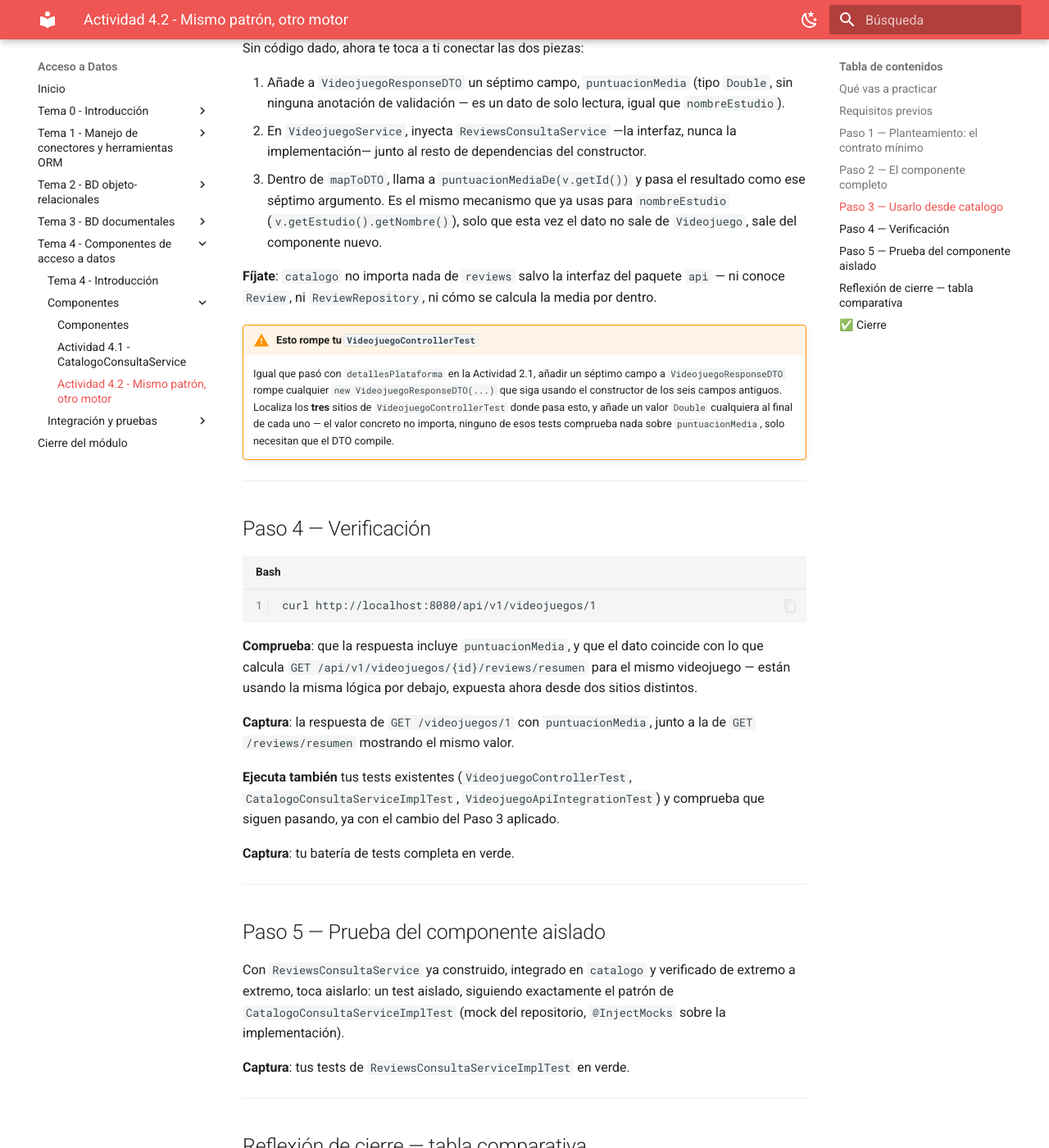
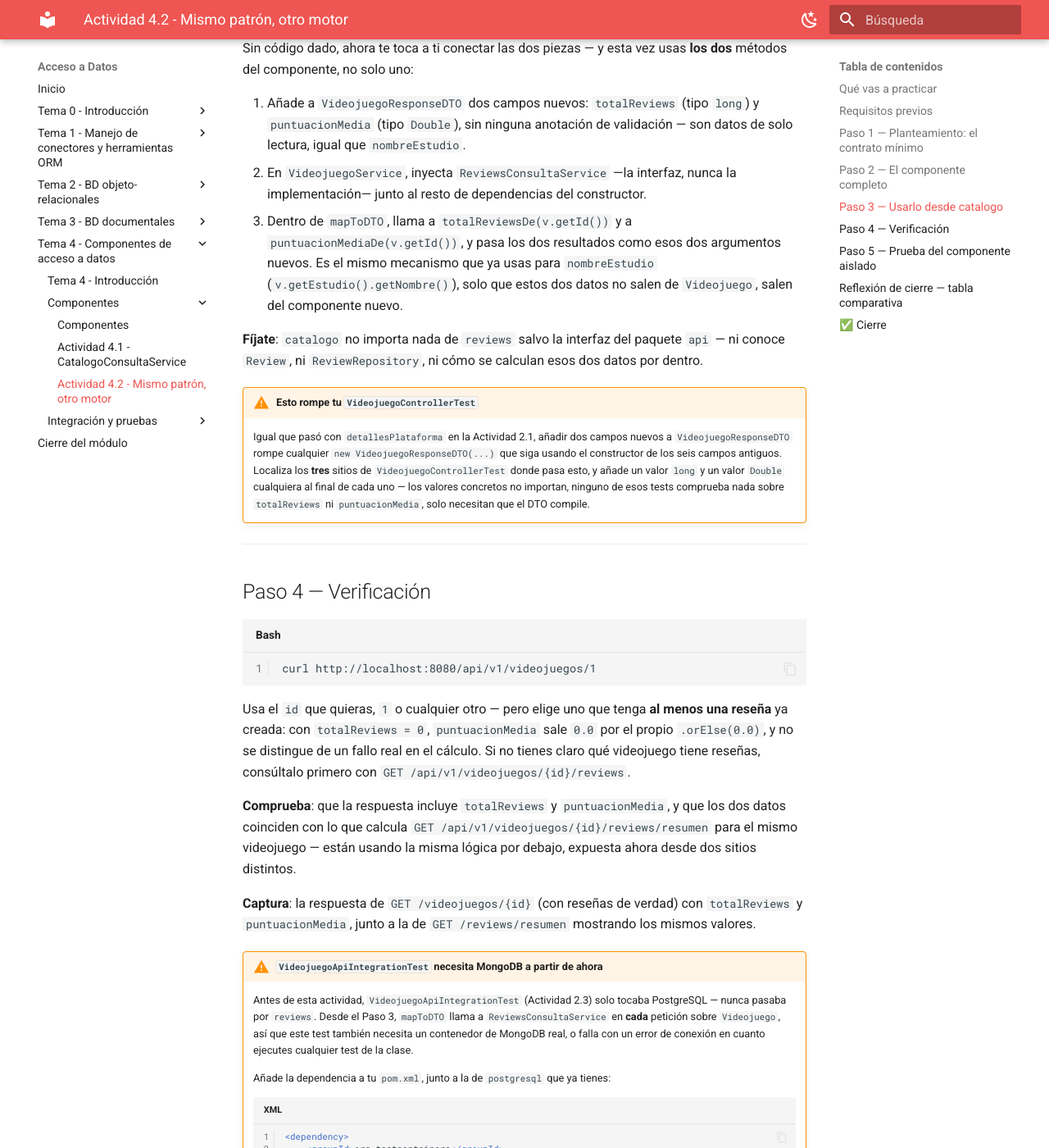
Before and after one commit to aitorventura/acceso-a-datos, an MkDocs documentation site: the page built from docs/tema4/actividad_4_2.md, in a window 1280 px wide and 1400 px high, scrolled down 1844 px. Shown: the whole window at 82% size. Built offline with MkDocs 1.6.1 and Material for MkDocs 9.7.7, drawn with Linux system fonts in a browser that asks for light colours; some of the changed text lies outside the part shown.

Commit message:
Actividad 4.2: usa totalReviewsDe de verdad, aclara id con reseñas y detalla los tests del Paso 5
totalReviewsDe estaba definido y testeado pero no lo consumía nadie del curso;
ahora se expone junto a puntuacionMedia en VideojuegoResponseDTO. También se
aclara que el id de prueba debe tener reseñas reales (si no, 0.0 no se
distingue de un fallo) y se especifican los tres casos a cubrir en el test
aislado del Paso 5.

````diff
--- a/docs/tema4/actividad_4_2.md
+++ b/docs/tema4/actividad_4_2.md
@@ -52,16 +52,16 @@ Sin más código dado que la estructura de arriba y el contrato del Paso 1, crea
 
 ## Paso 3 — Usarlo desde `catalogo`
 
-Sin código dado, ahora te toca a ti conectar las dos piezas:
+Sin código dado, ahora te toca a ti conectar las dos piezas — y esta vez usas **los dos** métodos del componente, no solo uno:
 
-1. Añade a `VideojuegoResponseDTO` un séptimo campo, `puntuacionMedia` (tipo `Double`, sin ninguna anotación de validación — es un dato de solo lectura, igual que `nombreEstudio`).
+1. Añade a `VideojuegoResponseDTO` dos campos nuevos: `totalReviews` (tipo `long`) y `puntuacionMedia` (tipo `Double`), sin ninguna anotación de validación — son datos de solo lectura, igual que `nombreEstudio`.
 2. En `VideojuegoService`, inyecta `ReviewsConsultaService` —la interfaz, nunca la implementación— junto al resto de dependencias del constructor.
-3. Dentro de `mapToDTO`, llama a `puntuacionMediaDe(v.getId())` y pasa el resultado como ese séptimo argumento. Es el mismo mecanismo que ya usas para `nombreEstudio` (`v.getEstudio().getNombre()`), solo que esta vez el dato no sale de `Videojuego`, sale del componente nuevo.
+3. Dentro de `mapToDTO`, llama a `totalReviewsDe(v.getId())` y a `puntuacionMediaDe(v.getId())`, y pasa los dos resultados como esos dos argumentos nuevos. Es el mismo mecanismo que ya usas para `nombreEstudio` (`v.getEstudio().getNombre()`), solo que estos dos datos no salen de `Videojuego`, salen del componente nuevo.
 
-**Fíjate**: `catalogo` no importa nada de `reviews` salvo la interfaz del paquete `api` — ni conoce `Review`, ni `ReviewRepository`, ni cómo se calcula la media por dentro.
+**Fíjate**: `catalogo` no importa nada de `reviews` salvo la interfaz del paquete `api` — ni conoce `Review`, ni `ReviewRepository`, ni cómo se calculan esos dos datos por dentro.
 
 !!! warning "Esto rompe tu `VideojuegoControllerTest`"
-    Igual que pasó con `detallesPlataforma` en la Actividad 2.1, añadir un séptimo campo a `VideojuegoResponseDTO` rompe cualquier `new VideojuegoResponseDTO(...)` que siga usando el constructor de los seis campos antiguos. Localiza los **tres** sitios de `VideojuegoControllerTest` donde pasa esto, y añade un valor `Double` cualquiera al final de cada uno — el valor concreto no importa, ninguno de esos tests comprueba nada sobre `puntuacionMedia`, solo necesitan que el DTO compile.
+    Igual que pasó con `detallesPlataforma` en la Actividad 2.1, añadir dos campos nuevos a `VideojuegoResponseDTO` rompe cualquier `new VideojuegoResponseDTO(...)` que siga usando el constructor de los seis campos antiguos. Localiza los **tres** sitios de `VideojuegoControllerTest` donde pasa esto, y añade un valor `long` y un valor `Double` cualquiera al final de cada uno — los valores concretos no importan, ninguno de esos tests comprueba nada sobre `totalReviews` ni `puntuacionMedia`, solo necesitan que el DTO compile.
 
 ---
 
@@ -71,9 +71,34 @@ Sin código dado, ahora te toca a ti conectar las dos piezas:
 curl http://localhost:8080/api/v1/videojuegos/1
 ```
 
-**Comprueba**: que la respuesta incluye `puntuacionMedia`, y que el dato coincide con lo que calcula `GET /api/v1/videojuegos/{id}/reviews/resumen` para el mismo videojuego — están usando la misma lógica por debajo, expuesta ahora desde dos sitios distintos.
+Usa el `id` que quieras, `1` o cualquier otro — pero elige uno que tenga **al menos una reseña** ya creada: con `totalReviews = 0`, `puntuacionMedia` sale `0.0` por el propio `.orElse(0.0)`, y no se distingue de un fallo real en el cálculo. Si no tienes claro qué videojuego tiene reseñas, consúltalo primero con `GET /api/v1/videojuegos/{id}/reviews`.
 
-**Captura**: la respuesta de `GET /videojuegos/1` con `puntuacionMedia`, junto a la de `GET /reviews/resumen` mostrando el mismo valor.
+**Comprueba**: que la respuesta incluye `totalReviews` y `puntuacionMedia`, y que los dos datos coinciden con lo que calcula `GET /api/v1/videojuegos/{id}/reviews/resumen` para el mismo videojuego — están usando la misma lógica por debajo, expuesta ahora desde dos sitios distintos.
+
+**Captura**: la respuesta de `GET /videojuegos/{id}` (con reseñas de verdad) con `totalReviews` y `puntuacionMedia`, junto a la de `GET /reviews/resumen` mostrando los mismos valores.
+
+!!! warning "`VideojuegoApiIntegrationTest` necesita MongoDB a partir de ahora"
+    Antes de esta actividad, `VideojuegoApiIntegrationTest` (Actividad 2.3) solo tocaba PostgreSQL — nunca pasaba por `reviews`. Desde el Paso 3, `mapToDTO` llama a `ReviewsConsultaService` en **cada** petición sobre `Videojuego`, así que este test también necesita un contenedor de MongoDB real, o falla con un error de conexión en cuanto ejecutes cualquier test de la clase.
+
+    Añade la dependencia a tu `pom.xml`, junto a la de `postgresql` que ya tienes:
+
+    ```xml
+    <dependency>
+        <groupId>org.testcontainers</groupId>
+        <artifactId>mongodb</artifactId>
+        <scope>test</scope>
+    </dependency>
+    ```
+
+    Y el contenedor, junto al de `postgres` que ya tienes en `VideojuegoApiIntegrationTest` (mismo patrón `@Container`/`@ServiceConnection`, no hace falta tocar nada más):
+
+    ```java
+    @Container
+    @ServiceConnection
+    static MongoDBContainer mongodb = new MongoDBContainer("mongo:8");
+    ```
+
+    No olvides el `import org.testcontainers.containers.MongoDBContainer;`.
 
 **Ejecuta también** tus tests existentes (`VideojuegoControllerTest`, `CatalogoConsultaServiceImplTest`, `VideojuegoApiIntegrationTest`) y comprueba que siguen pasando, ya con el cambio del Paso 3 aplicado.
 
@@ -83,7 +108,11 @@ curl http://localhost:8080/api/v1/videojuegos/1
 
 ## Paso 5 — Prueba del componente aislado
 
-Con `ReviewsConsultaService` ya construido, integrado en `catalogo` y verificado de extremo a extremo, toca aislarlo: un test aislado, siguiendo exactamente el patrón de `CatalogoConsultaServiceImplTest` (mock del repositorio, `@InjectMocks` sobre la implementación).
+Con `ReviewsConsultaService` ya construido, integrado en `catalogo` y verificado de extremo a extremo, toca aislarlo: un test aislado, siguiendo exactamente el patrón de `CatalogoConsultaServiceImplTest` (`@Mock` sobre `ReviewRepository`, `@InjectMocks` sobre `ReviewsConsultaServiceImpl`). Cubre, como mínimo, estos tres casos:
+
+1. `totalReviewsDe`: con el mock de `findByVideojuegoId` devolviendo una lista de varias reseñas, comprueba que el resultado coincide con el tamaño de la lista.
+2. `puntuacionMediaDe`: con el mock devolviendo reseñas con puntuaciones conocidas, comprueba que la media calculada es la correcta.
+3. `puntuacionMediaDe` cuando no hay ninguna reseña: con el mock devolviendo una lista vacía, comprueba que devuelve `0.0` en vez de lanzar una excepción — es el mismo `.orElse(0.0)` que ya usa `getResumenByVideojuegoId`.
 
 **Captura**: tus tests de `ReviewsConsultaServiceImplTest` en verde.
 
````
Also changed, not shown: 1 other file.
